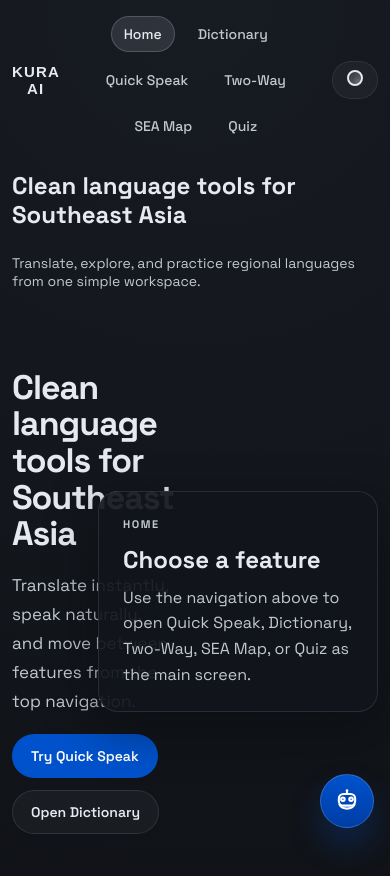
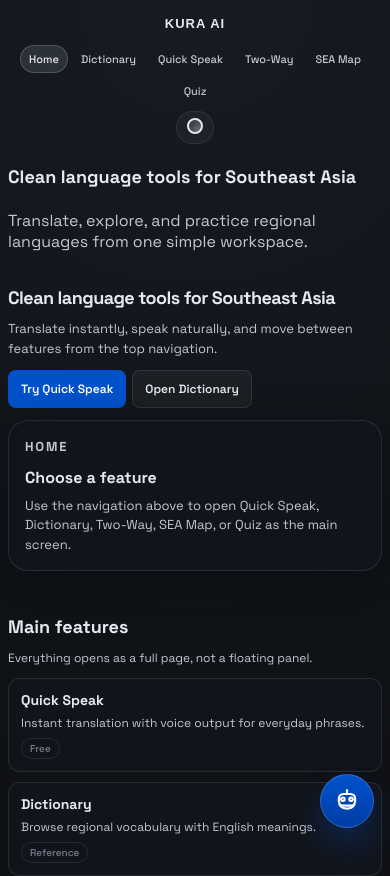
Before and after one commit to Theshadowozz/KURA, a React (Vite) app in the folder frontend/: page / in a window 390 px wide. Shown: the top 876 px of the page. Built offline with nearby package versions, Linux system fonts and the light colour scheme; no server answers.

Commit message:
Update styles.css

```diff
--- a/frontend/src/styles.css
+++ b/frontend/src/styles.css
@@ -2928,26 +2928,160 @@ button.primary {
 
   /* ── Global ── */
   .app {
-    padding: 16px 12px 32px;
+    padding: 8px 8px 20px;
+    max-width: 100vw;
+    overflow-x: hidden;
+  }
+
+  body {
+    overflow-x: hidden;
+  }
+
+  * {
+    box-sizing: border-box;
+  }
+
+  .hero-section {
+    padding: 12px 0 12px;
+    margin: 0;
+  }
+
+  .hero-content {
+    display: grid;
+    grid-template-columns: 1fr;
+    gap: 12px;
+    align-items: start;
+    width: 100%;
+  }
+
+  .hero-visual {
+    width: 100%;
+    display: flex;
+    justify-content: center;
+  }
+
+  .hero-panel-card {
+    max-width: 100%;
+    width: 100%;
+    padding: 16px;
+    font-size: 14px;
+  }
+
+  .hero-panel-card h2 {
+    font-size: 16px;
+    margin-bottom: 8px;
+  }
+
+  .hero-panel-card p {
+    font-size: 13px;
+    line-height: 1.5;
+  }
+
+  .hero-text {
+    gap: 12px;
+  }
+
+  .hero h1 {
+    font-size: 18px;
+    line-height: 1.2;
+    margin-bottom: 6px;
+  }
+
+  .hero-title {
+    font-size: 18px;
+  }
+
+  .hero-subtitle {
+    font-size: 13px;
+    line-height: 1.5;
+    max-width: 100%;
+  }
+
+  .hero-ctas {
+    gap: 6px;
+    flex-wrap: wrap;
+  }
+
+  .cta-primary,
+  .cta-secondary {
+    padding: 10px 12px;
+    font-size: 12px;
+    border-radius: 8px;
+  }
+
+  /* ── Features grid ── */
+  .features-section {
+    gap: 12px;
+  }
+
+  .section-header h2 {
+    font-size: 18px;
+    margin-bottom: 4px;
+  }
+
+  .section-header p {
+    font-size: 12px;
+  }
+
+  .features-grid {
+    display: grid;
+    grid-template-columns: 1fr;
+    gap: 10px;
+  }
+
+  .feature-card {
+    padding: 12px;
+    border-radius: 12px;
+    gap: 6px;
+  }
+
+  .feature-card h3 {
+    font-size: 14px;
+  }
+
+  .feature-card p {
+    font-size: 12px;
+    line-height: 1.4;
+  }
+
+  .feature-card-note {
+    font-size: 10px;
+    padding: 3px 8px;
+  }
+
+  /* ── Nav bar ── */
+  .main-nav {
+    gap: 4px;
+    flex-wrap: wrap;
+  }
+
+  .nav-item {
+    padding: 6px 8px;
+    font-size: 11px;
+  }
+
+  .pill-row {
+    gap: 6px;
+    margin-bottom: 6px;
+    flex-direction: column;
+  }
+
+  .brand-link {
+    font-size: 13px;
+  }
+
+  .theme-toggle {
+    padding: 6px 10px;
+    font-size: 11px;
   }
 
   .panel {
-    padding: 16px;
-    border-radius: 16px;
+    padding: 12px;
+    border-radius: 12px;
   }
 
   .panel-header h2 {
-    font-size: 18px;
-  }
-
-  /* ── Hero ── */
-  .hero h1 {
-    font-size: 24px;
-    margin-bottom: 8px;
-  }
-
-  .subtitle {
-    font-size: 14px;
+    font-size: 16px;
   }
 
   .quick-panel,
```
